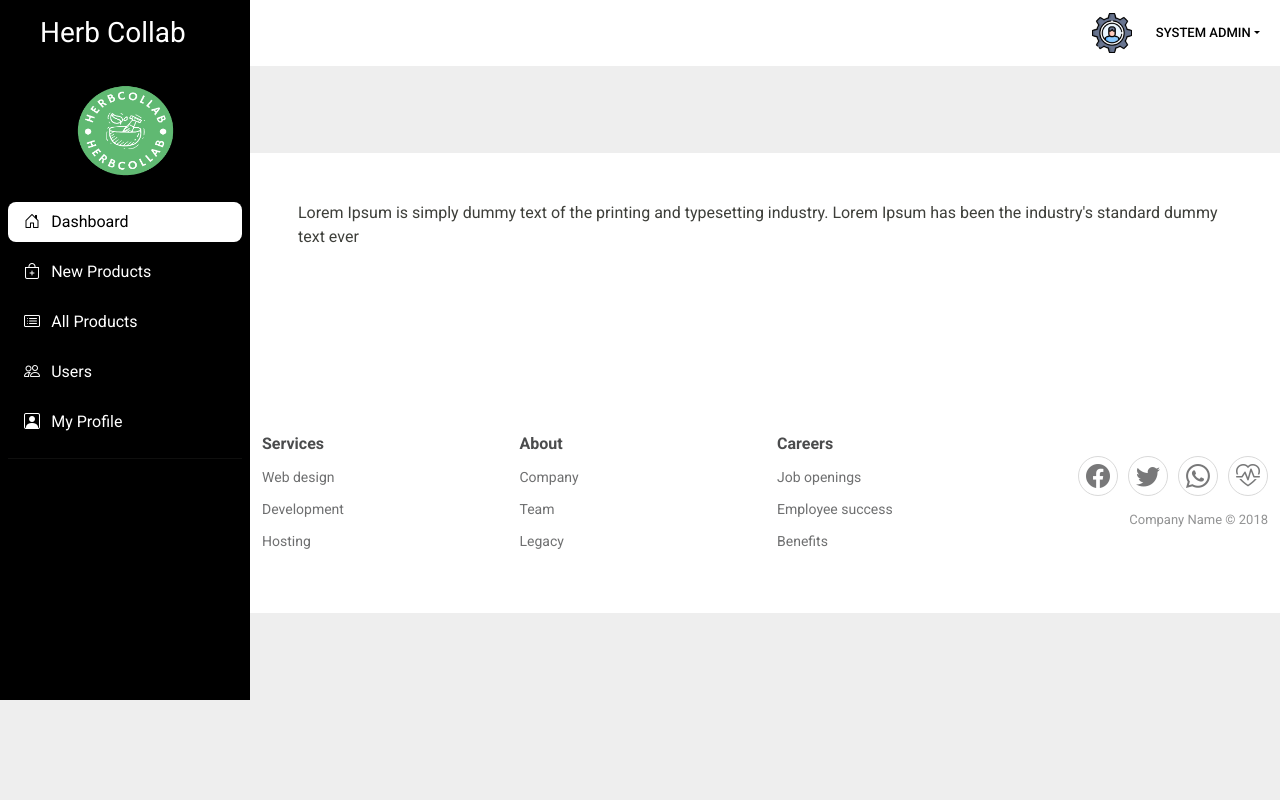
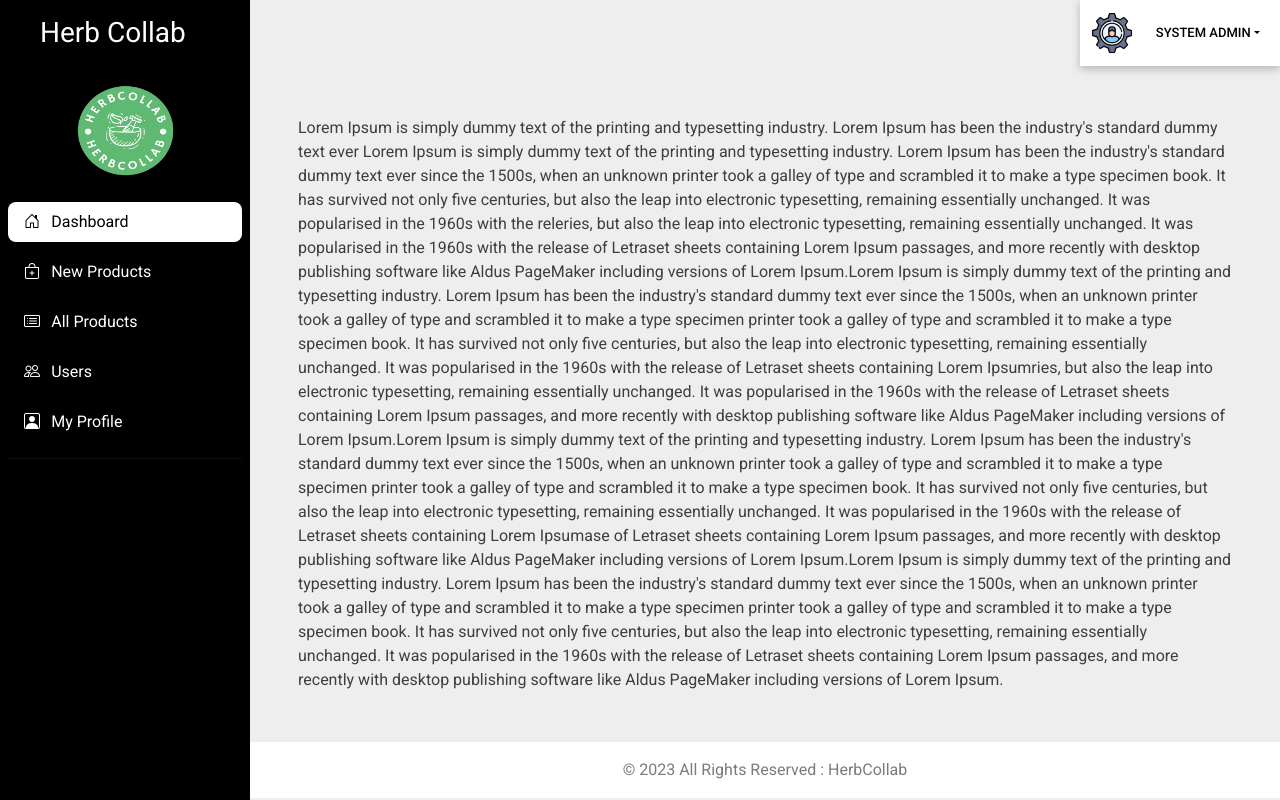
Before and after one commit to AbishekPerera/HerbCollab, a React (Create React App) app in the folder frontend/: page /system/admin-dashboard in a window 1280 px wide. Built offline with nearby package versions, Linux system fonts and the light colour scheme.

Commit message:
System footer added, sidebar height changed

```diff
--- /dev/null
+++ b/frontend/src/components/System/Sidebar/Sidebar.css
@@ -0,0 +1,43 @@
+.main-container {
+  display: flex;
+  background-color: black;
+}
+
+#side-nav {
+  background: #000;
+  min-width: 250px;
+  max-width: 250px;
+}
+
+.logoSideBar {
+  height: 120px;
+  width: 50px;
+  padding-left: 50px;
+}
+
+.imgLogoSideBar {
+  height: 100px;
+  width: 150px;
+}
+
+hr.h-color {
+  background: #d71212;
+}
+
+.sidebar li.active {
+  background: #ffffff;
+  border-radius: 8px;
+}
+
+.sidebar li.active a,
+.sidebar li.active a:hover {
+  color: #000;
+}
+
+.sidebar li a {
+  color: #fff;
+}
+
+li {
+  margin-bottom: 10px;
+}
--- /dev/null
+++ b/frontend/src/components/System/SystemFooter/SystemFooter.jsx
@@ -0,0 +1,20 @@
+import React from "react";
+
+const SystemFooter = () => {
+  return (
+    <div>
+      <footer className="bg-light text-center text-white">
+        {/* <!-- Copyright --> */}
+        {/* <div className="text-center p-3" style={{ backgroundColor: "#60b972" }}> */}
+        <div className="text-center p-3" style={{ backgroundColor: "white" }}>
+          <span className="" style={{ color: "#7B7B7B" }}>
+            © 2023 All Rights Reserved : HerbCollab
+          </span>
+        </div>
+        {/* <!-- Copyright --> */}
+      </footer>
+    </div>
+  );
+};
+
+export default SystemFooter;
--- a/frontend/src/components/SystemNavBar/SystemNav.css
+++ b/frontend/src/components/System/SystemNavBar/SystemNav.css
@@ -2,10 +2,11 @@
   background-color: white;
 } */
 
-.mainNavContainer {
+/* .mainNavContainer {
+  background-color: white;
+} */
+
+.subNavContainer {
+  box-shadow: rgba(0, 0, 0, 0.24) 0px 3px 8px;
   background-color: white;
 }
-
-.subNavContainer {
-  background-color: white;
-}
--- a/frontend/src/components/SystemNavBar/SystemNav.jsx
+++ b/frontend/src/components/System/SystemNavBar/SystemNav.jsx
@@ -3,7 +3,7 @@ import Nav from "react-bootstrap/Nav";
 import Navbar from "react-bootstrap/Navbar";
 import NavDropdown from "react-bootstrap/NavDropdown";
 import { Link } from "react-router-dom";
-import AdminImg from "../../img/Admin/admin2.png";
+import AdminImg from "../../../img/Admin/admin2.png";
 import "./SystemNav.css";
 const SystemNav = () => {
   return (
--- a/frontend/src/pages/System/Admin/Dashboard.css
+++ b/frontend/src/pages/System/Admin/Dashboard.css
@@ -1,22 +1,23 @@
 .mainContainer {
   display: flex;
+  width: 100%;
 }
 
 .sidebar {
-  height: 700px;
+  height: 100vh;
   position: sticky;
   top: 0;
   left: 0;
 }
 .contentContainer {
-  width: auto;
+  width: 100%;
   position: relative;
   display: grid;
 }
 
 .content {
   padding: 3rem;
-  background-color: white !important;
+  /* background-color: white !important; */
 }
 
 .systemNavBar {
--- a/frontend/src/pages/System/Admin/Dashboard.jsx
+++ b/frontend/src/pages/System/Admin/Dashboard.jsx
@@ -1,8 +1,9 @@
 import React from "react";
 import Sidebar from "../../../components/Sidebar/Sidebar";
 import "./Dashboard.css";
-import Footer from "../../../components/Footer/Footer";
-import SystemNav from "../../../components/SystemNavBar/SystemNav";
+import SystemNav from "../../../components/System/SystemNavBar/SystemNav";
+import SystemFooter from "../../../components/System/SystemFooter/SystemFooter";
+
 const Dashboard = () => {
   return (
     <div className="mainContainer">
@@ -17,8 +18,51 @@ const Dashboard = () => {
         <div className="content">
           Lorem Ipsum is simply dummy text of the printing and typesetting
           industry. Lorem Ipsum has been the industry's standard dummy text ever
+          Lorem Ipsum is simply dummy text of the printing and typesetting
+          industry. Lorem Ipsum has been the industry's standard dummy text ever
+          since the 1500s, when an unknown printer took a galley of type and
+          scrambled it to make a type specimen book. It has survived not only
+          five centuries, but also the leap into electronic typesetting,
+          remaining essentially unchanged. It was popularised in the 1960s with
+          the releries, but also the leap into electronic typesetting, remaining
+          essentially unchanged. It was popularised in the 1960s with the
+          release of Letraset sheets containing Lorem Ipsum passages, and more
+          recently with desktop publishing software like Aldus PageMaker
+          including versions of Lorem Ipsum.Lorem Ipsum is simply dummy text of
+          the printing and typesetting industry. Lorem Ipsum has been the
+          industry's standard dummy text ever since the 1500s, when an unknown
+          printer took a galley of type and scrambled it to make a type specimen
+          printer took a galley of type and scrambled it to make a type specimen
+          book. It has survived not only five centuries, but also the leap into
+          electronic typesetting, remaining essentially unchanged. It was
+          popularised in the 1960s with the release of Letraset sheets
+          containing Lorem Ipsumries, but also the leap into electronic
+          typesetting, remaining essentially unchanged. It was popularised in
+          the 1960s with the release of Letraset sheets containing Lorem Ipsum
+          passages, and more recently with desktop publishing software like
+          Aldus PageMaker including versions of Lorem Ipsum.Lorem Ipsum is
+          simply dummy text of the printing and typesetting industry. Lorem
+          Ipsum has been the industry's standard dummy text ever since the
+          1500s, when an unknown printer took a galley of type and scrambled it
+          to make a type specimen printer took a galley of type and scrambled it
+          to make a type specimen book. It has survived not only five centuries,
+          but also the leap into electronic typesetting, remaining essentially
+          unchanged. It was popularised in the 1960s with the release of
+          Letraset sheets containing Lorem Ipsumase of Letraset sheets
+          containing Lorem Ipsum passages, and more recently with desktop
+          publishing software like Aldus PageMaker including versions of Lorem
+          Ipsum.Lorem Ipsum is simply dummy text of the printing and typesetting
+          industry. Lorem Ipsum has been the industry's standard dummy text ever
+          since the 1500s, when an unknown printer took a galley of type and
+          scrambled it to make a type specimen printer took a galley of type and
+          scrambled it to make a type specimen book. It has survived not only
+          five centuries, but also the leap into electronic typesetting,
+          remaining essentially unchanged. It was popularised in the 1960s with
+          the release of Letraset sheets containing Lorem Ipsum passages, and
+          more recently with desktop publishing software like Aldus PageMaker
+          including versions of Lorem Ipsum.
         </div>
-        <Footer />
+        <SystemFooter />
       </div>
     </div>
   );
```
Also changed, not shown: frontend/src/components/System/Sidebar/Sidebar.jsx (added, +75 -0 lines).
